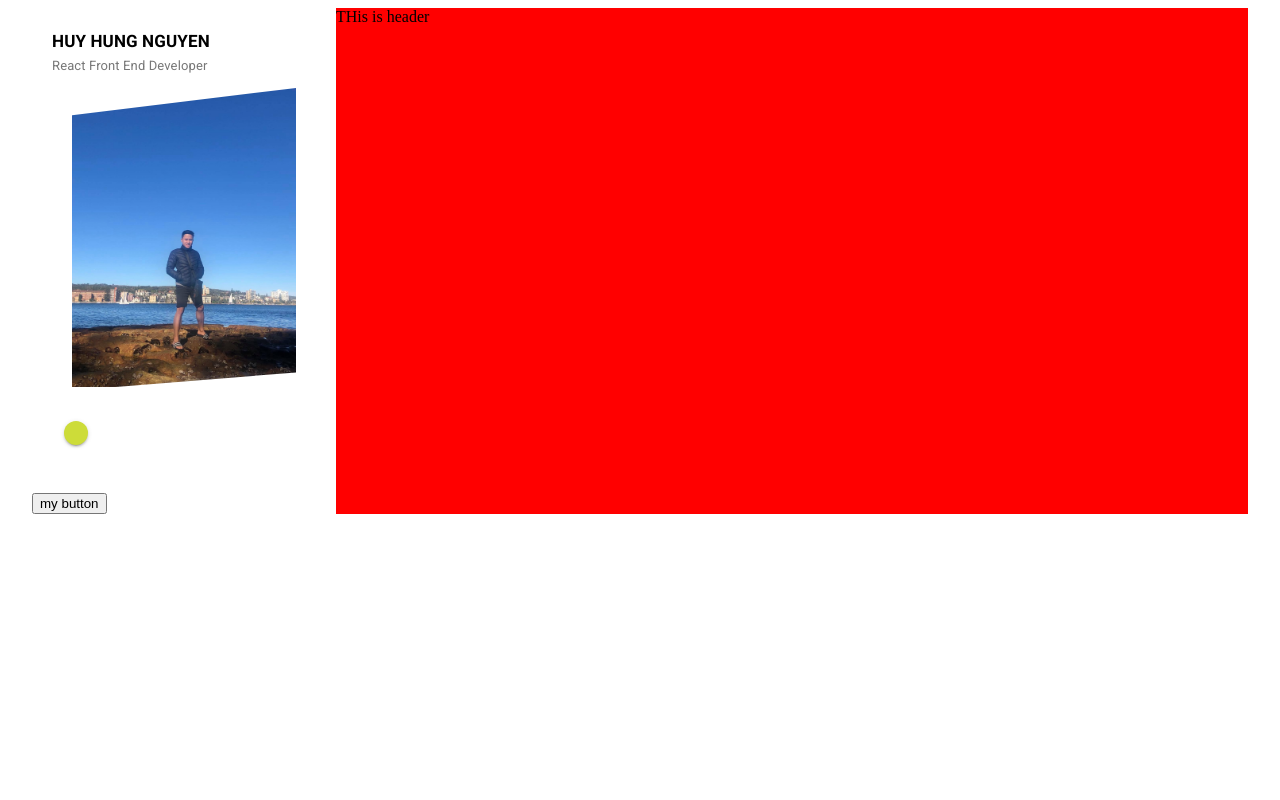
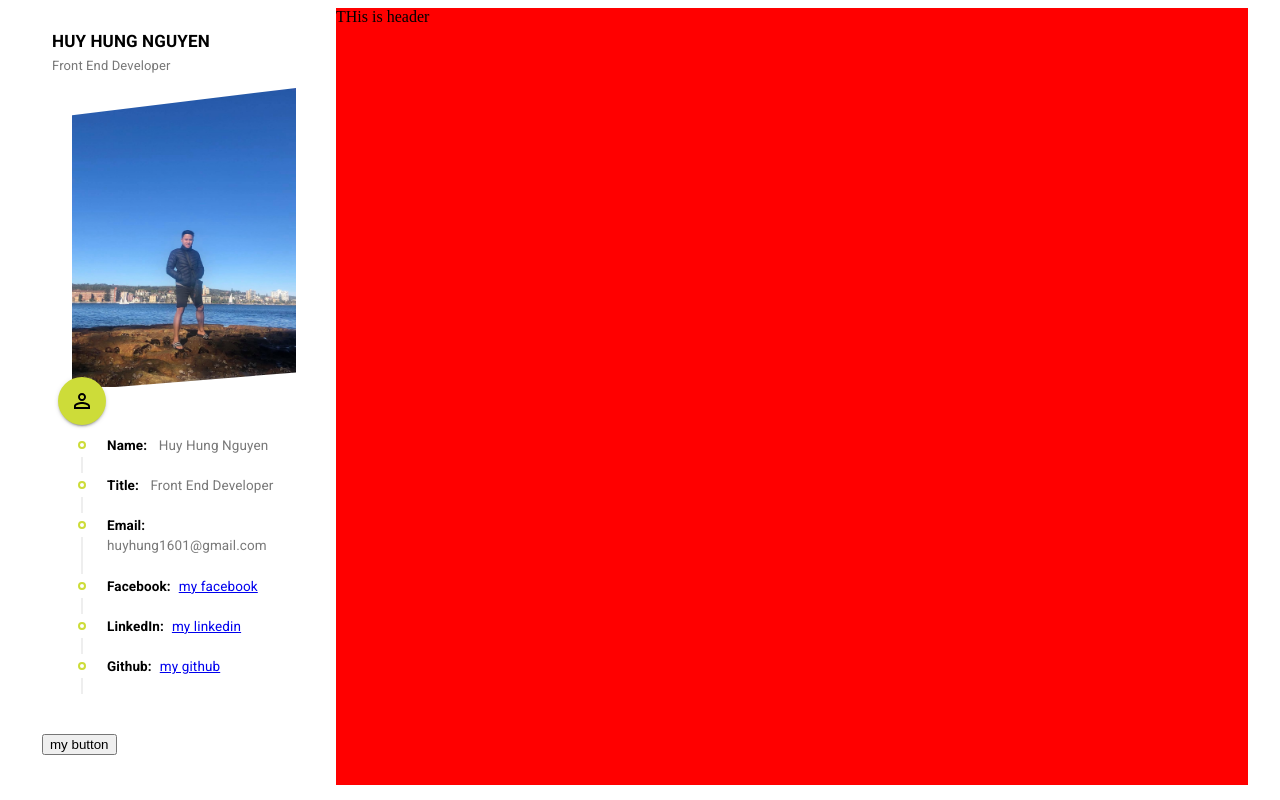
Before and after one commit to huyhung1601/Portfolio_UI, a React (Create React App) app: page / in a window 1280 px wide. Built offline with nearby package versions, Linux system fonts and the light colour scheme.

Commit message:
Profile Done

```diff
--- a/src/components/Profile/Profile.js
+++ b/src/components/Profile/Profile.js
@@ -2,9 +2,32 @@
 import React from 'react'
 import { Typography } from '@material-ui/core'
 import avatar from '../../assets/images/avatar.jpg'
-import CustomTimeline from '../Timeline/Timeline'
+import CustomTimeline, {CustomTimelineSeparator}from '../Timeline/Timeline'
+import PersonOutlineIcon from '@material-ui/icons/PersonOutline';
+import resumeData from '../../utils/resumeData'
+import TimelineItem from '@material-ui/lab/TimelineItem'
+import TimelineContent from '@material-ui/lab/TimelineContent'
 
-import resumeData from '../../utils/resumeData'
+const CustomTimelineItem =({title,text,link})=>{
+    const classes= useStyles()
+    return (
+    <TimelineItem>
+        <CustomTimelineSeparator/>
+        <TimelineContent className={classes.timelineContent}>
+            {link ? (
+            <Typography>
+                <span className={classes.timelineDetail}>{title}:</span>
+                <a href={link} target='_blank'>
+                    {text}
+                </a>
+            </Typography>):(
+                <Typography>
+                    <span className={classes.timelineDetail}>{title}:</span> {text}
+                </Typography>
+            )}
+        </TimelineContent>
+    </TimelineItem>
+)}
 
 const Profile = () => {
     const classes= useStyles()
@@ -18,7 +41,17 @@
                 <img className={classes.avatar} src={avatar} alt=''/>
             </figure>
             <div className={classes.profileInformation}>
-                <CustomTimeline/>
+                <CustomTimeline
+                    icon={<PersonOutlineIcon/>}
+                >
+                    <CustomTimelineItem title='Name' text={resumeData.name}/>
+                    <CustomTimelineItem title='Title' text={resumeData.title}/>
+                    <CustomTimelineItem title='Email' text={resumeData.email}/>
+
+                    {Object.keys(resumeData.socials).map(key =>(
+                        <CustomTimelineItem title={key} text={resumeData.socials[key].text} link={resumeData.socials[key].link}/>
+                    ))}
+                </CustomTimeline>
                 <br/>
                 <button>my button</button>
             </div>
--- a/src/components/Profile/styles.js
+++ b/src/components/Profile/styles.js
@@ -14,7 +14,19 @@
             '& .MuiTypography-subtitle1':{
                 fontSize:'13px',
                 color: '#777',
-            }
+            },
+        '& .MuiTypography-body1 ':{
+            fontSize: '13.5px',
+            color: '#787878',
+            fontWeight: '400',
+            marginLeft: '5px'
+        },
+
+    },
+    timelineDetail:{
+        color:'black',
+        fontWeight: '700',
+        paddingRight: theme.spacing(1)
     },
     profileName:{
         lineHeight: '18px',
@@ -27,6 +39,16 @@
     },
     avatar:{
         width: '100%',
+    },
+    /**Information */
+    profileInformation:{
+        top: 0,
+        left: 0,
+        margin: '-44px 10px 30px',
+    },
+    timelineContent:{
+        marginTop: '2px',
+        marginBottom: '12px',
     }
 
 }))
--- a/src/components/Timeline/styles.js
+++ b/src/components/Timeline/styles.js
@@ -2,7 +2,7 @@
 
 export default makeStyles ((theme)=>({
     root:{
-        paddingLeft: theme.spacing(4),
+
         '& .MuiTimelineItem-root' :{
             minHeight: '0px'
         },
@@ -11,6 +11,9 @@
         },
         '& .MuiTimelineConnector-root' :{
             backgroundColor: '#eee'
+        },
+        '& .MuiTimelineContent-root ':{
+            paddingTop: '0px'
         }
     },
     timelineHeader:{
@@ -38,6 +41,6 @@
     timelineContent:{
         paddingTop: '0px',
         marginBottom: '20px'
-    }
+    },
 
 }))
--- a/src/utils/resumeData.js
+++ b/src/utils/resumeData.js
@@ -4,7 +4,7 @@
 import GitHubIcon from '@material-ui/icons/GitHub';
 export default {
     name: 'Huy Hung Nguyen',
-    title: 'React Front End Developer',
+    title: 'Front End Developer',
 
     birthday: '16th Jan 1989',
     email: 'huyhung1601@gmail.com',
@@ -12,17 +12,17 @@
     phone: '0420 600 611',
 
     socials:{
-        facebook:{
+        Facebook:{
             link: 'https://www.facebook.com/gk.longca',
             text: 'my facebook',
             icon: <FacebookIcon/>,
         },
-        linkedIn:{
+        LinkedIn:{
             link: 'https://www.facebook.com/gk.longca',
             text: 'my linkedin',
             icon: <LinkedInIcon/>,
         },
-        github:{
+        Github:{
             link: 'https://www.facebook.com/gk.longca',
             text: 'my github',
             icon: <GitHubIcon/>,
```
